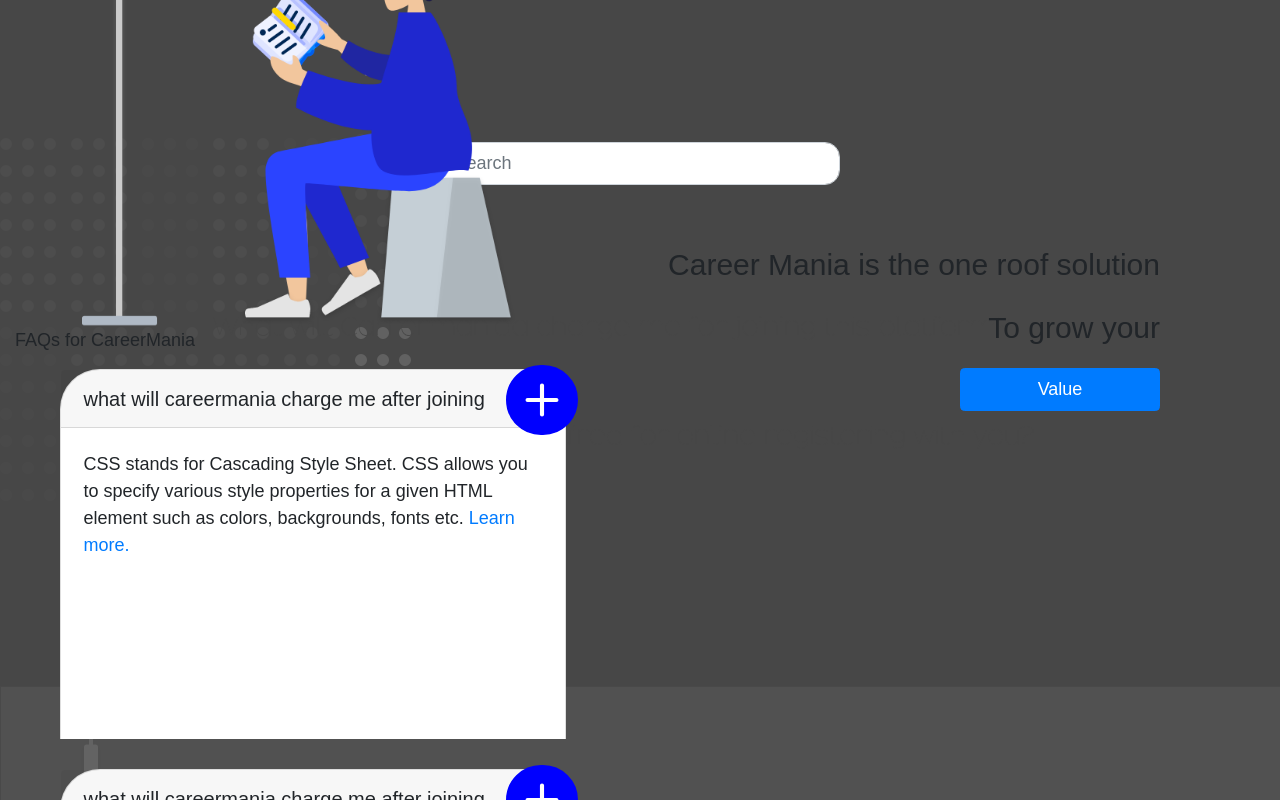
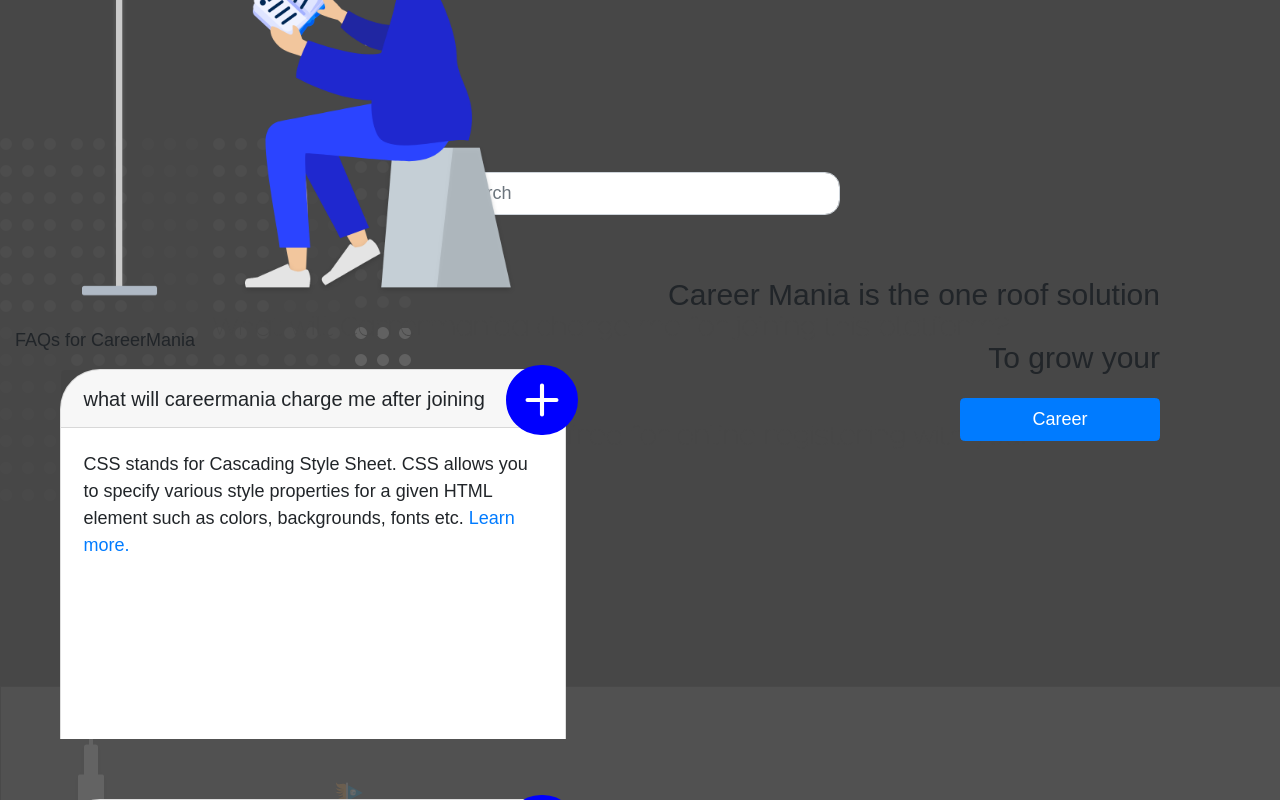
Before and after one commit to Indra440/careermania-frontend, a plain HTML site: page index.html in a window 1280 px wide. Both pictures are taken after a click on the icon 541 px from the left and 400 px from the top of the page. Drawn offline with nearby package versions, Linux system fonts and the light colour scheme.

Commit message:
bug fix v1.1

```diff
--- a/index.html
+++ b/index.html
@@ -19,6 +19,7 @@
         div{
             width: 100%;
             height: 800px;
+            margin-bottom: 30px;
         }
 
     </style>
@@ -53,11 +54,29 @@
         <script>
             $(function(){
                 $("#welcomepage").load("welcome.html");
-                $("#bcvpage").load("bcv.html");
-                $("#chatpage").load("chatbot.html");
-                $("#coursepage").load("cources.html");
+
+                setTimeout(() => {
+                    $("#bcvpage").load("bcv.html");
+
+                }, 2000);
+                setTimeout(() => {
+                    $("#chatpage").load("chatbot.html");
+
+                }, 2000);
+                setTimeout(() => {
+                    $("#coursepage").load("cources.html");
+
+                }, 2000);
+                setTimeout(() => {
+                    $("#chatpage").load("lastpage.html");
+
+                }, 2000);
                 // $("#welcomepage").load("welcome.html");
-                $("#chatpage").load("lastpage.html");
+                // $("#bcvpage").load("bcv.html");
+                // $("#chatpage").load("chatbot.html");
+                // $("#coursepage").load("cources.html");
+                // // $("#welcomepage").load("welcome.html");
+                // $("#chatpage").load("lastpage.html");
             })
         </script>
     </body>
```
